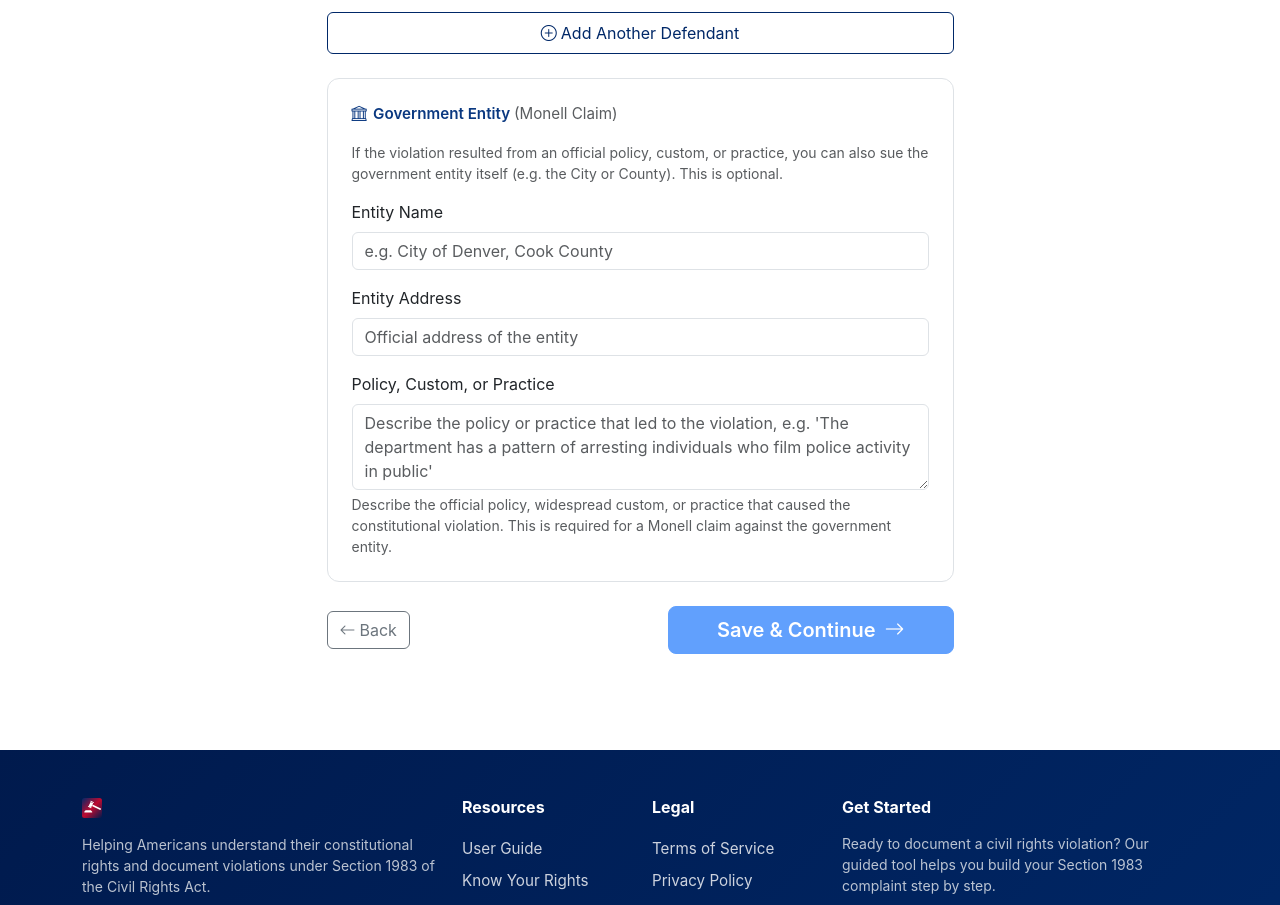
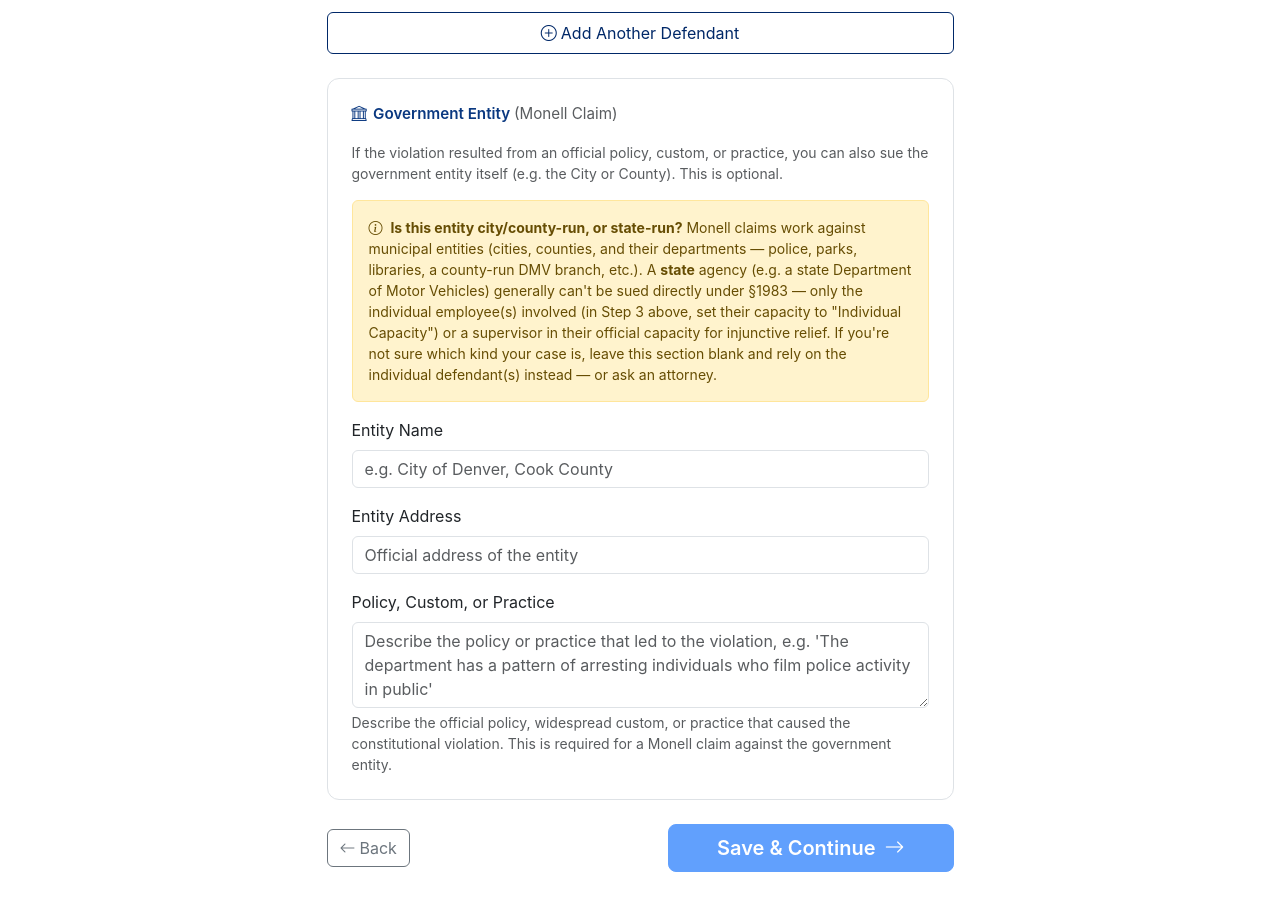
Before and after one commit to LaylaAddi/file-1983, a Django app: template templates/documents/wizard_step3.html in a window 1280 px wide. Shown: the part 354-1259 px from the top of the page. Run offline with Django 4.2, Linux system fonts and the light colour scheme; the template is opened without the code that fills it, so the values that code supplies are empty.

Commit message:
Warn users about state vs. municipal entities before Monell
Monell only reaches municipal/county entities. A state agency (e.g.
a state DMV) generally can't be sued directly under section 1983 -
only the individual employee or a supervisor for injunctive relief.
Adds a contextual note on the Government Entity step so users don't
file a Monell claim against an entity it doesn't apply to.

https://claude.ai/code/session_01SrtEWq6f5s7Xe8sHCdfusA

```diff
--- a/templates/documents/wizard_step3.html
+++ b/templates/documents/wizard_step3.html
@@ -217,6 +217,19 @@
                         you can also sue the government entity itself (e.g. the City or County).
                         This is optional.
                     </p>
+                    <div class="alert alert-warning small mb-3">
+                        <i class="bi bi-info-circle me-1"></i>
+                        <strong>Is this entity city/county-run, or state-run?</strong>
+                        Monell claims work against municipal entities (cities, counties, and their
+                        departments — police, parks, libraries, a county-run DMV branch, etc.).
+                        A <strong>state</strong> agency (e.g. a state Department of Motor Vehicles)
+                        generally can't be sued directly under §1983 — only the individual
+                        employee(s) involved (in Step 3 above, set their capacity to
+                        "Individual Capacity") or a supervisor in their official capacity for
+                        injunctive relief. If you're not sure which kind your case is, leave this
+                        section blank and rely on the individual defendant(s) instead — or ask an
+                        attorney.
+                    </div>
                     <div class="mb-3">
                         <label for="entity_name" class="form-label">Entity Name</label>
                         <input type="text" class="form-control" id="entity_name"
```
